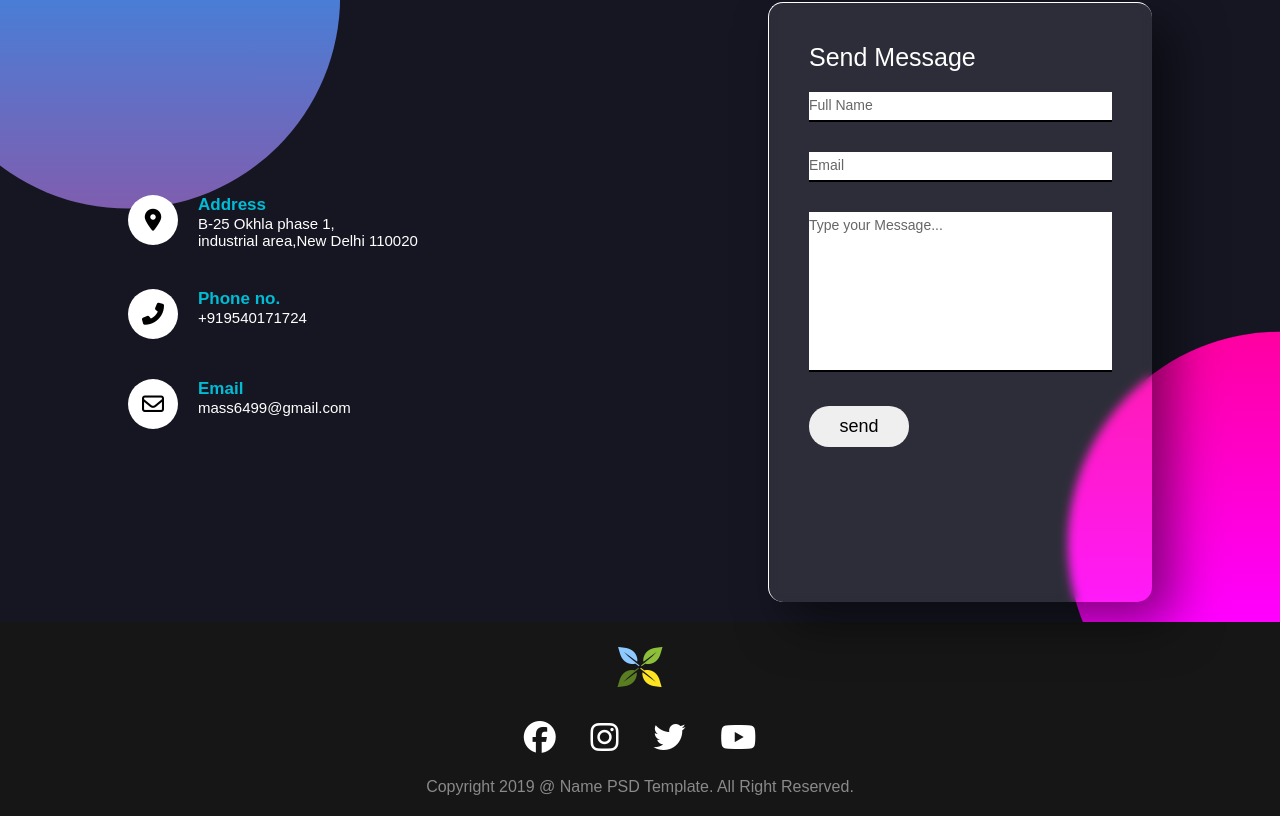
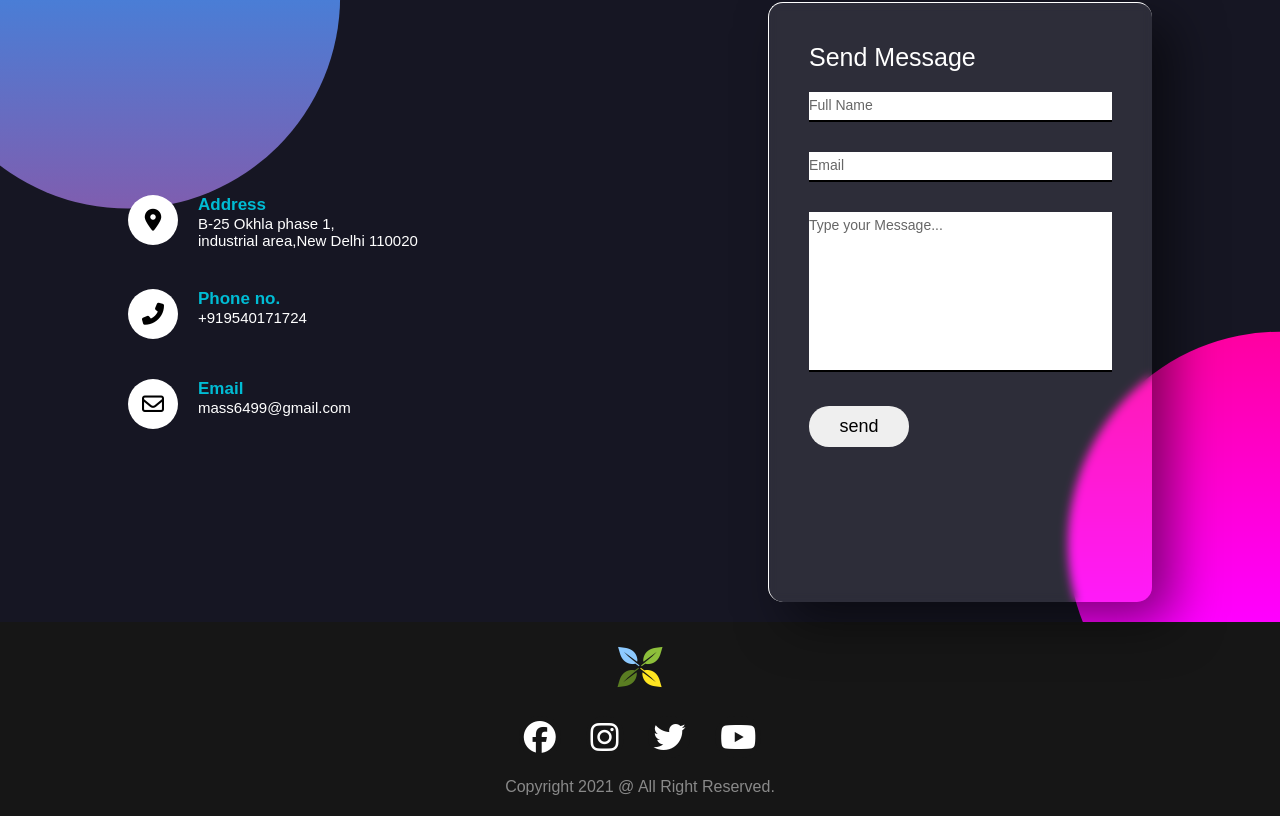
Before and after one commit to sunil6499/portfolio.github.io, a plain HTML site: page index.html in a window 1280 px wide. Shown: the part 1559-2375 px from the top of the page. Drawn offline with Linux system fonts and the light colour scheme.

Commit message:
Update index.html

```diff
--- a/index.html
+++ b/index.html
@@ -185,7 +185,7 @@
             <i class="fab fa-youtube"></i>
         </div>
         <div class="copyright">
-            Copyright 2019 @ Name PSD Template. All Right Reserved.
+            Copyright 2021 @ All Right Reserved.
         </div>
     </footer>
 
```
